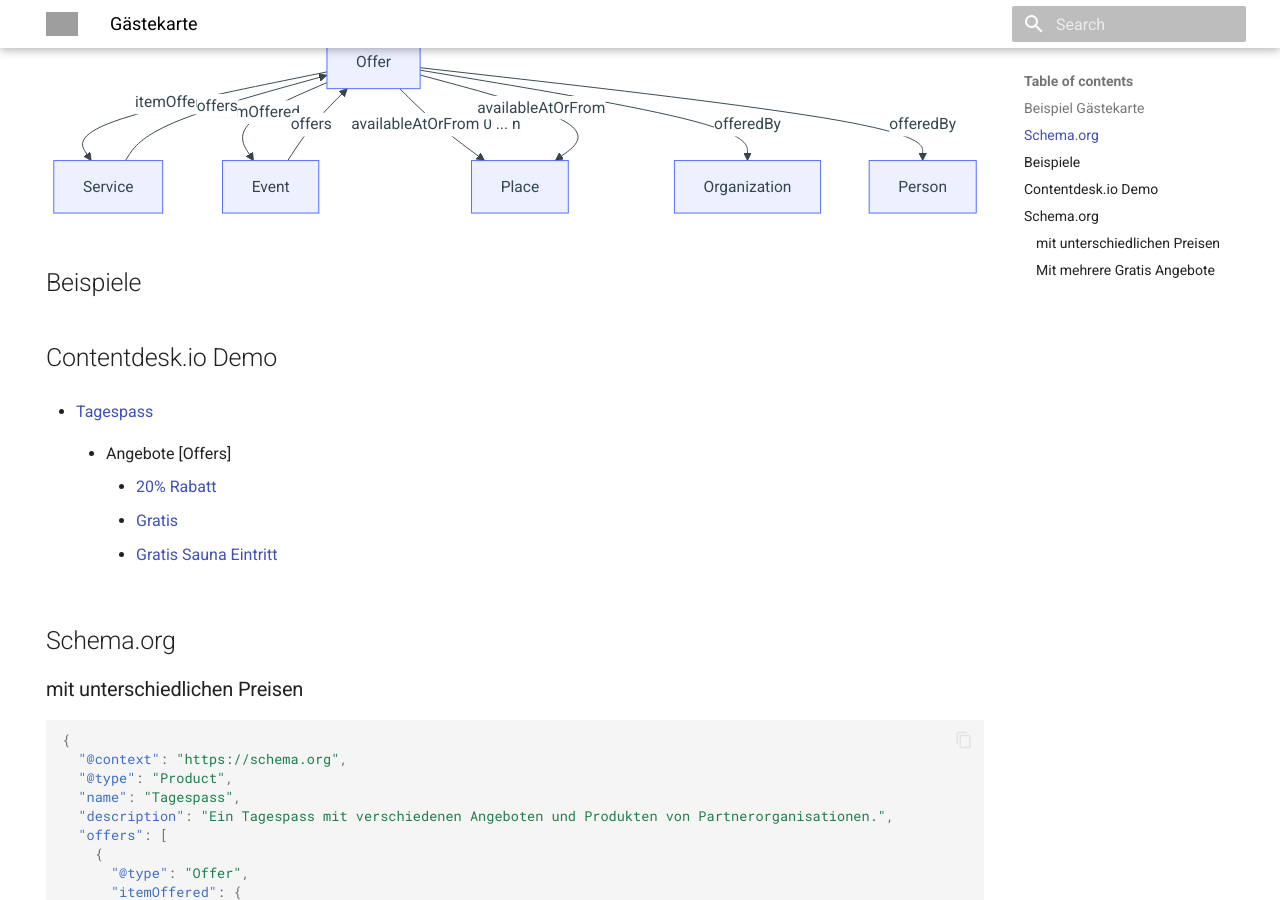
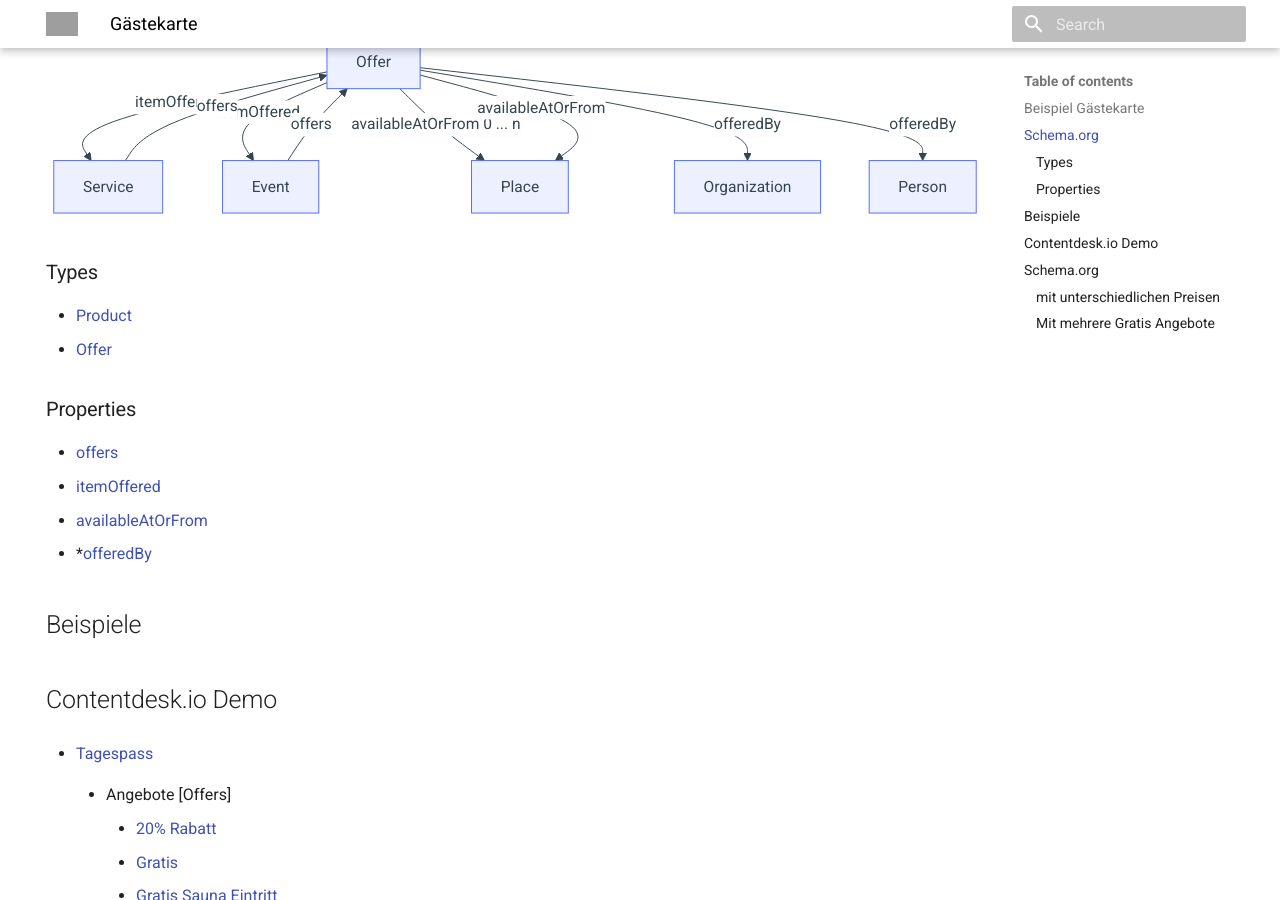
Before and after one commit to tsolenthaler/docs.contentdesk.io, an MkDocs documentation site: the page built from docs/dev/concepts/gaestekarte.md, in a window 1280 px wide and 900 px high, scrolled down 872 px. Built offline with MkDocs 1.6.1 and Material for MkDocs 9.7.7, drawn with Linux system fonts in a browser that asks for light colours; grey boxes are pictures that could not be loaded.

Commit message:
Refactor availableAtOrFrom references in gaestekarte.md

````diff
--- a/docs/dev/concepts/gaestekarte.md
+++ b/docs/dev/concepts/gaestekarte.md
@@ -54,7 +54,17 @@ graph TD
     Offer -->|availableAtOrFrom| Place
 ```
 
+### Types
 
+* [Product](../../schema/Place.md)
+* [Offer](../../schema/Offer.md)
+
+### Properties
+
+* [offers](../../schema/offers.md)
+* [itemOffered](../../schema/itemOffered.md)
+* [availableAtOrFrom](../../schema/availableAtOrFrom.md)
+* *[offeredBy](../../schema/offeredBy.md)
 
 ## Beispiele
 
````
